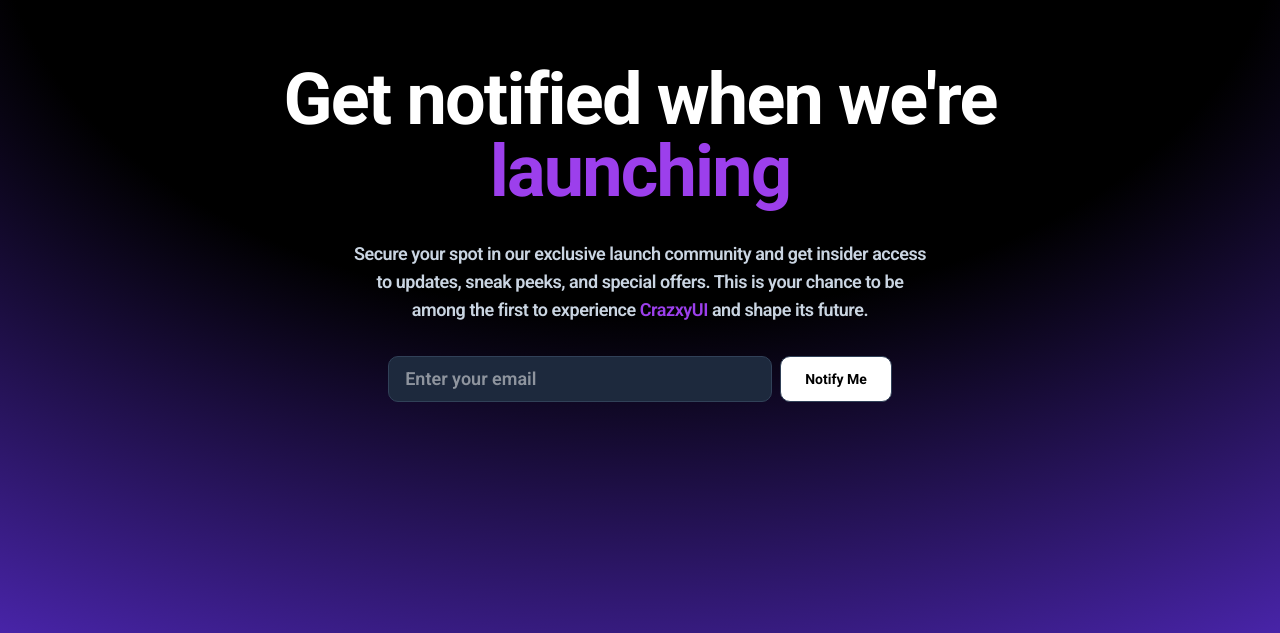
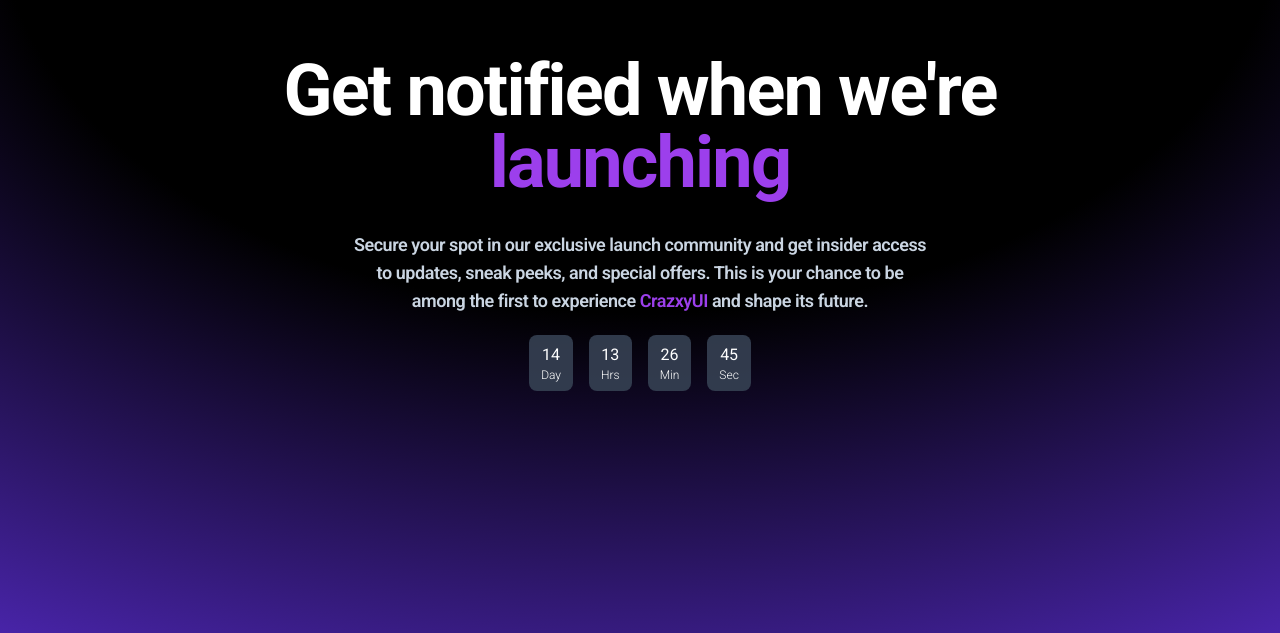
Before and after one commit to nandanNM/crazxyUI, a React (Vite) app: page / in a window 1280 px wide. Shown: the part 167-800 px from the top of the page. Built offline with nearby package versions, Linux system fonts and the light colour scheme.

Commit message:
Few changes in Navbar and Waitlist Page added

```diff
--- a/src/App.jsx
+++ b/src/App.jsx
@@ -3,6 +3,9 @@ import "./globals.css";
 import { WaitList } from "./_root/pages/index";
 import RootLayout from "./_root/RootLayout";
 import ComponentLayout from "./_root/ComponentLayout";
+import Navbar1 from "./components/ui/Navbar/Navbar1";
+import Navbar2 from "./components/ui/Navbar/Navbar2";
+import Navbar3 from "./components/ui/Navbar/Navbar3";
 
 function App() {
   return (
@@ -11,6 +14,9 @@ function App() {
         <Route element={<RootLayout />}>
           <Route path="/" element={<WaitList />} />
           <Route path="/components/" element={<ComponentLayout />}></Route>
+          <Route path="/navbar1" element={<Navbar1 />} />
+          <Route path="/navbar2" element={<Navbar2 />} />
+          <Route path="/navbar3" element={<Navbar3 />} />
         </Route>
       </Routes>
     </main>
--- a/src/_root/pages/WaitList.jsx
+++ b/src/_root/pages/WaitList.jsx
@@ -1,4 +1,32 @@
+import { useEffect } from "react";
+import { useState } from "react";
+
 const WaitList = () => {
+  const tagetDate = new Date("2025-04-20T00:00:00").getTime();
+  const [timeLeft, setTimeLeft] = useState(getTimeRemaining());
+
+  function getTimeRemaining() {
+    const now = new Date().getTime();
+    const difference = tagetDate - now;
+
+    if (difference <= 0) {
+      return { days: 0, hours: 0, minutes: 0, seconds: 0 };
+    }
+
+    const days = Math.floor(difference / (1000 * 60 * 60 * 24));
+    const hours = Math.floor((difference / (1000 * 60 * 60)) % 24);
+    const minutes = Math.floor((difference / (1000 * 60)) % 60);
+    const seconds = Math.floor((difference / 1000) % 60);
+
+    return { days, hours, minutes, seconds };
+  }
+  useEffect(() => {
+    const timer = setInterval(() => {
+      setTimeLeft(getTimeRemaining());
+    }, 1000);
+
+    return () => clearInterval(timer);
+  }, []);
   return (
     <div className="relative h-screen">
       <div className="absolute inset-0">
@@ -11,14 +39,33 @@ const WaitList = () => {
             Get notified when we're{" "}
             <span className="text-purple-500/90">launching</span>
           </h1>
-          <p className="mx-auto mb-8 max-w-xl text-center tracking-tight text-slate-300 font-semibold text-sm lg:text-lg">
+          <p className="mx-auto mb-5 max-w-xl text-center tracking-tight text-slate-300 font-semibold text-sm lg:text-lg">
             Secure your spot in our exclusive launch community and get insider
             access to updates, sneak peeks, and special offers. This is your
             chance to be among the first to experience{" "}
             <span className="text-purple-500/90">CrazxyUI</span> and shape its
             future.
           </p>
-          <div className="flex flex-wrap justify-center gap-2">
+          <div className="text-white mb-5 flex gap-4 justify-center">
+            <div className="flex flex-col justify-center items-center  py-2 px-3 rounded-md bg-gray-700/90">
+              <span className="">{timeLeft.days}</span>
+              <span className="font-light text-xs">Day</span>
+            </div>
+            <div className="flex flex-col justify-center items-center py-2 px-3 rounded-md bg-gray-700/90">
+              <span className="">{timeLeft.hours}</span>
+              <span className="font-light text-xs">Hrs</span>
+            </div>
+            <div className="flex flex-col justify-center items-center py-2 px-3 rounded-md bg-gray-700/90">
+              <span className="">{timeLeft.minutes}</span>
+              <span className="font-light text-xs">Min</span>
+            </div>
+            <div className="flex flex-col justify-center items-center py-2 px-3 rounded-md bg-gray-700/90">
+              <span className="">{timeLeft.seconds}</span>
+              <span className="font-light text-xs">Sec</span>
+            </div>
+          </div>
+
+          {/* <div className="flex flex-wrap justify-center gap-2">
             <input
               type="text"
               className="border rounded-lg w-[15rem] md:w-sm border-slate-700 bg-slate-800 text-white hover:bg-slate-700 outline-none focus:ring-0 px-4 font-semibold text-lg"
@@ -27,7 +74,7 @@ const WaitList = () => {
             <button className="rounded-lg border px-6 py-3 text-sm font-bold border-slate-700 bg-white hover:bg-gray-200 text-black cursor-pointer">
               Notify Me
             </button>
-          </div>
+          </div> */}
 
           {/* Icons */}
           {/* <div className="flex justify-center gap-10 text-white mt-10">
--- a/src/components/ui/Navbar/Navbar1.jsx
+++ b/src/components/ui/Navbar/Navbar1.jsx
@@ -9,11 +9,12 @@ const Navbar1 = () => {
     { id: 1, name: "Home" },
     { id: 2, name: "About" },
     { id: 3, name: "Contact" },
+    { id: 4, name: "Orders" },
   ];
 
   return (
     <nav className="w-full flex justify-center px-2 mx-auto lg:border-b sticky z-50 bg-white shadow-sm">
-      <div className="max-w-7xl w-full py-5 flex items-center justify-between md:justify-normal">
+      <div className="max-w-7xl w-full py-3 flex items-center justify-between md:justify-normal">
         {/* Logo */}
         <div className="md:w-1/3 flex gap-2 items-center">
           <svg
@@ -37,7 +38,7 @@ const Navbar1 = () => {
 
         {/* Desktop View */}
         <div className="md:w-2/3 hidden lg:flex items-center justify-between">
-          <ul className="flex gap-5 lg:gap-15 text-[17px] font-light">
+          <ul className="flex gap-4 lg:gap-10 text-sm">
             {links1.map(link => (
               <li
                 key={link.id}
--- a/src/components/ui/Navbar/Navbar3.jsx
+++ b/src/components/ui/Navbar/Navbar3.jsx
@@ -1,7 +1,7 @@
 import { useState } from "react";
 import { IoMdMenu, IoMdClose } from "react-icons/io";
 
-const Navbar = () => {
+const Navbar3 = () => {
   const [open, setOpen] = useState(false);
 
   const navLinks = [
@@ -13,7 +13,7 @@ const Navbar = () => {
   ];
 
   return (
-    <nav className="w-full bg-black text-white sticky top-0 z-50 border-b border-white/10">
+    <nav className="w-full sticky top-0 z-50 border-b border-white/10 shadow-md">
       <div className="max-w-7xl mx-auto px-4 py-4 flex items-center justify-between relative">
         {/* Logo */}
         <div className="text-white text-2xl font-bold tracking-wide">
@@ -45,11 +45,11 @@ const Navbar = () => {
         </div>
 
         {/* Desktop Nav */}
-        <ul className="hidden md:flex gap-8 text-sm font-light">
+        <ul className="hidden md:flex gap-8 text-sm font-semibold">
           {navLinks.map(link => (
             <li
               key={link.id}
-              className="cursor-pointer hover:text-gray-300 transition"
+              className="cursor-pointer hover:underline transition-all duration-300 ease-in-out"
             >
               {link.name}
             </li>
@@ -58,10 +58,10 @@ const Navbar = () => {
 
         {/* Desktop View */}
         <div className="hidden md:flex gap-4">
-          <button className="border border-white text-sm px-4 py-1.5 rounded-full hover:bg-white hover:text-black transition">
+          <button className="border border-black text-sm px-4 py-1.5 rounded-full hover:bg-gray-200 hover:text-black transition cursor-pointer">
             Login
           </button>
-          <button className="bg-white text-black text-sm px-4 py-1.5 rounded-full hover:bg-gray-200 transition">
+          <button className="bg-black text-white text-sm px-4 py-1.5 rounded-full hover:bg-gray-800 transition cursor-pointer">
             Get Started
           </button>
         </div>
@@ -103,4 +103,4 @@ const Navbar = () => {
   );
 };
 
-export default Navbar;
+export default Navbar3;
```
